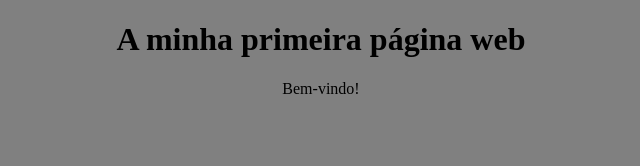
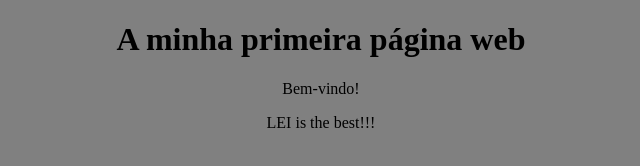
Before and after one commit to silpereira/AULA25FEV, a plain HTML site: page index.html in a window 1280 px wide. Shown: the whole page, without its empty margins (319-959 px from the left). Drawn offline with Linux system fonts and the light colour scheme.

Commit message:
Add welcome message about LEI

```diff
--- a/index.html
+++ b/index.html
@@ -6,5 +6,6 @@
   <body>
     <h1>A minha primeira página web</h1>
     <p>Bem-vindo!</p>
+    <p>LEI is the best!!!</p>
   </body>
 </html>
```
